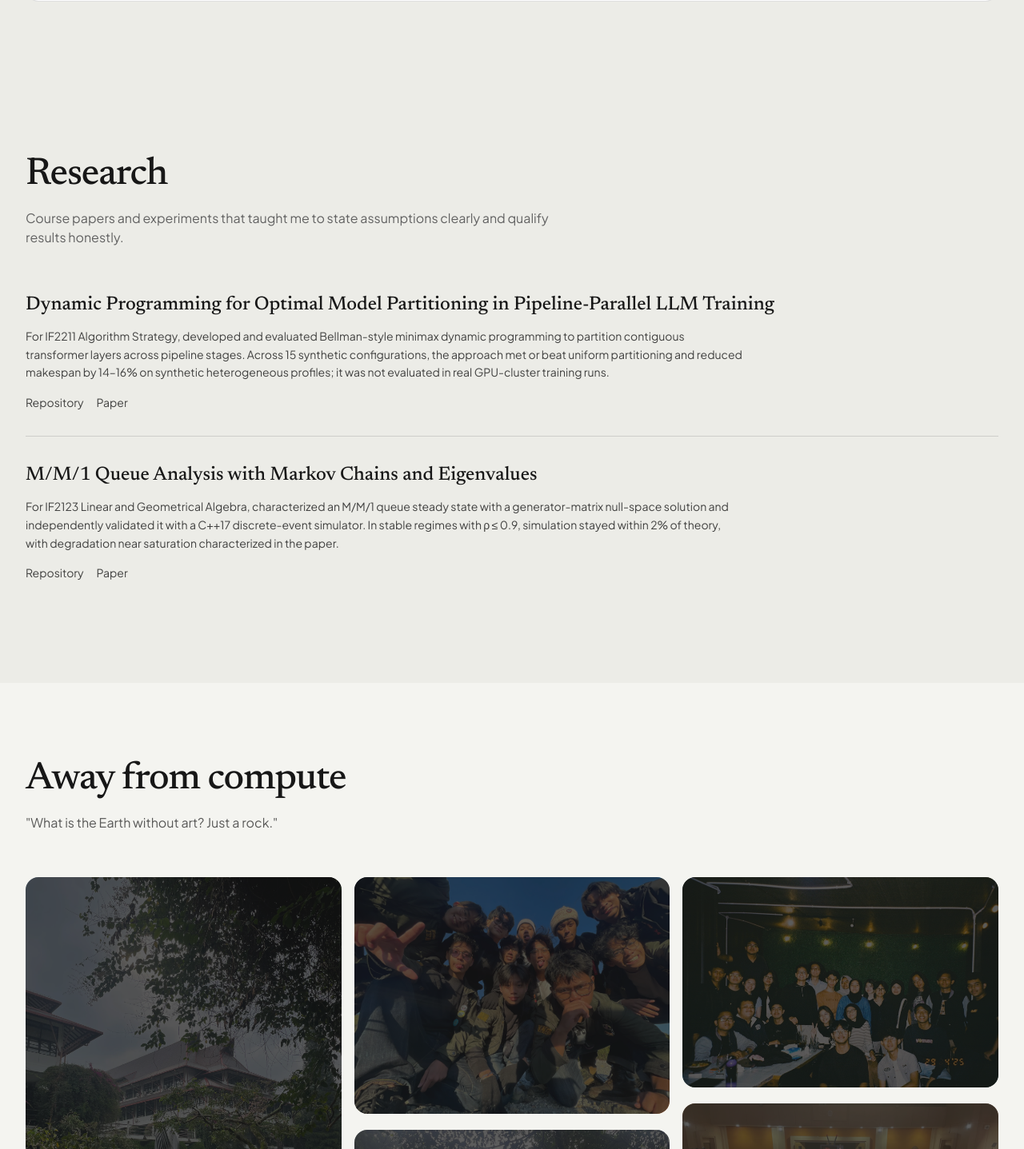
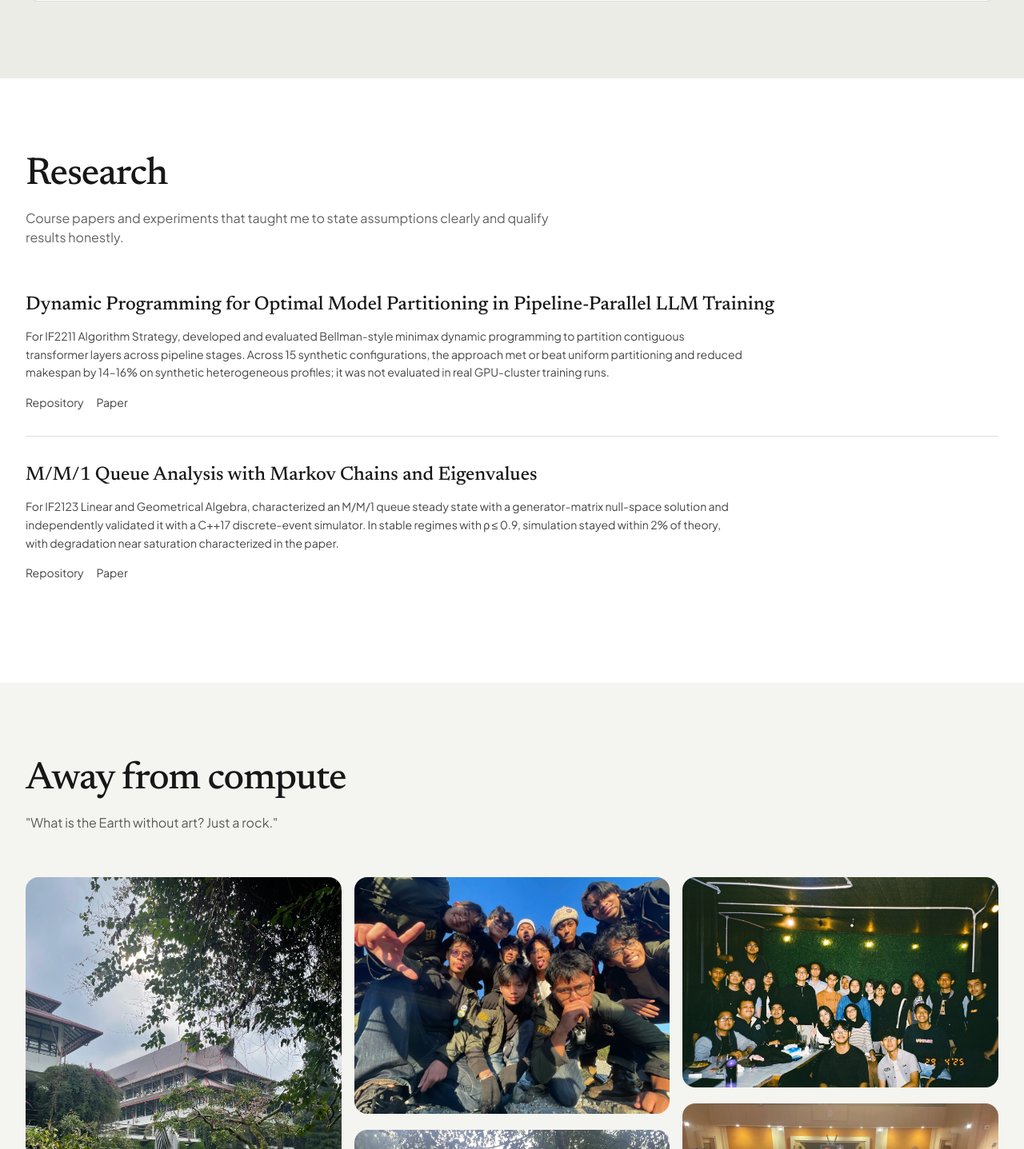
Before and after one commit to nicholaswisee/portfolio, a Next.js app: page / in a window 1280 px wide. Shown: the part 5033-6470 px from the top of the page at 80% size. Built offline with nearby package versions, Linux system fonts and the light colour scheme.

Commit message:
feat(content): restore natural life gallery

```diff
--- a/components/LifeExperiences.tsx
+++ b/components/LifeExperiences.tsx
@@ -51,7 +51,6 @@ export default function LifeExperiences() {
                                 sizes="(max-width: 768px) 50vw, 33vw"
                                 className="life-collage-image object-cover"
                             />
-                            <div className="pointer-events-none absolute inset-0 bg-foreground/70" />
                             <figcaption className="life-collage-caption absolute inset-x-0 bottom-0 p-4 md:p-5">
                                 <p className="font-display text-lg leading-tight text-paper-mist md:text-xl">
                                     {item.title}
--- a/components/Research.tsx
+++ b/components/Research.tsx
@@ -12,11 +12,12 @@ export default function Research() {
     return (
         <section
             id="research"
-            className="section-block bg-elevated"
+            className="section-block bg-surface"
             aria-labelledby="research-title"
             data-section="research"
             data-research-layout="text-only"
             data-density-presentation={isCompact ? "compact" : "full"}
+            data-surface="surface"
         >
             <div className="site-container">
                 <div className={isCompact ? "mb-8" : "mb-10 md:mb-14"}>
```
